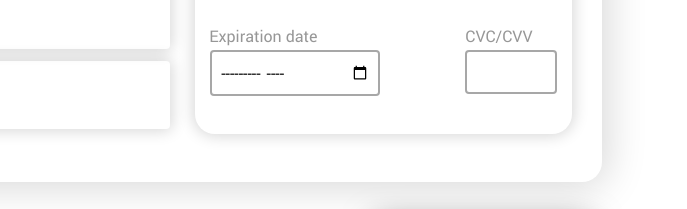
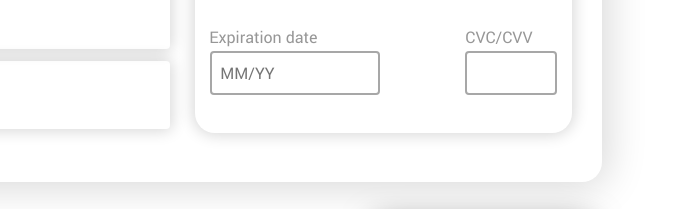
Before and after one commit to taraschuiko/checkout-form, a website: page src/index.html in a window 1280 px wide. Shown: the part 948-1157 px from the top of the page, 593-1280 px from the left. Drawn offline with nearby package versions, Linux system fonts and the light colour scheme; files that its build step writes are made by us from their sources; files whose address does not match are found by name.

Commit message:
Changed expiration date input type and placeholder

```diff
--- a/src/index.html
+++ b/src/index.html
@@ -142,7 +142,7 @@
 							<div class="row card-exp-cvv">
 								<div class="card-expiration card__item">
 									<p>Expiration date</p>
-									<input type="month" name="expiration-date" placeholder="MM/YYYY">
+									<input type="text" name="expiration-date" placeholder="MM/YY">
 								</div>
 								<div class="card-cvv card__item">
 									<p>CVC/CVV</p>
@@ -190,7 +190,7 @@
 							<div class="row card-exp-cvv">
 								<div class="card-expiration card__item">
 									<p>Expiration date</p>
-									<input type="month" name="expiration-date" placeholder="MM/YYYY">
+									<input type="text" name="expiration-date" placeholder="MM/YY">
 								</div>
 								<div class="card-cvv card__item">
 									<p>CVC/CVV</p>
@@ -238,7 +238,7 @@
 							<div class="row card-exp-cvv">
 								<div class="card-expiration card__item">
 									<p>Expiration date</p>
-									<input type="month" name="expiration-date" placeholder="MM/YYYY">
+									<input type="text" name="expiration-date" placeholder="MM/YY">
 								</div>
 								<div class="card-cvv card__item">
 									<p>CVC/CVV</p>
```
Also changed, not shown: build/index.html.
